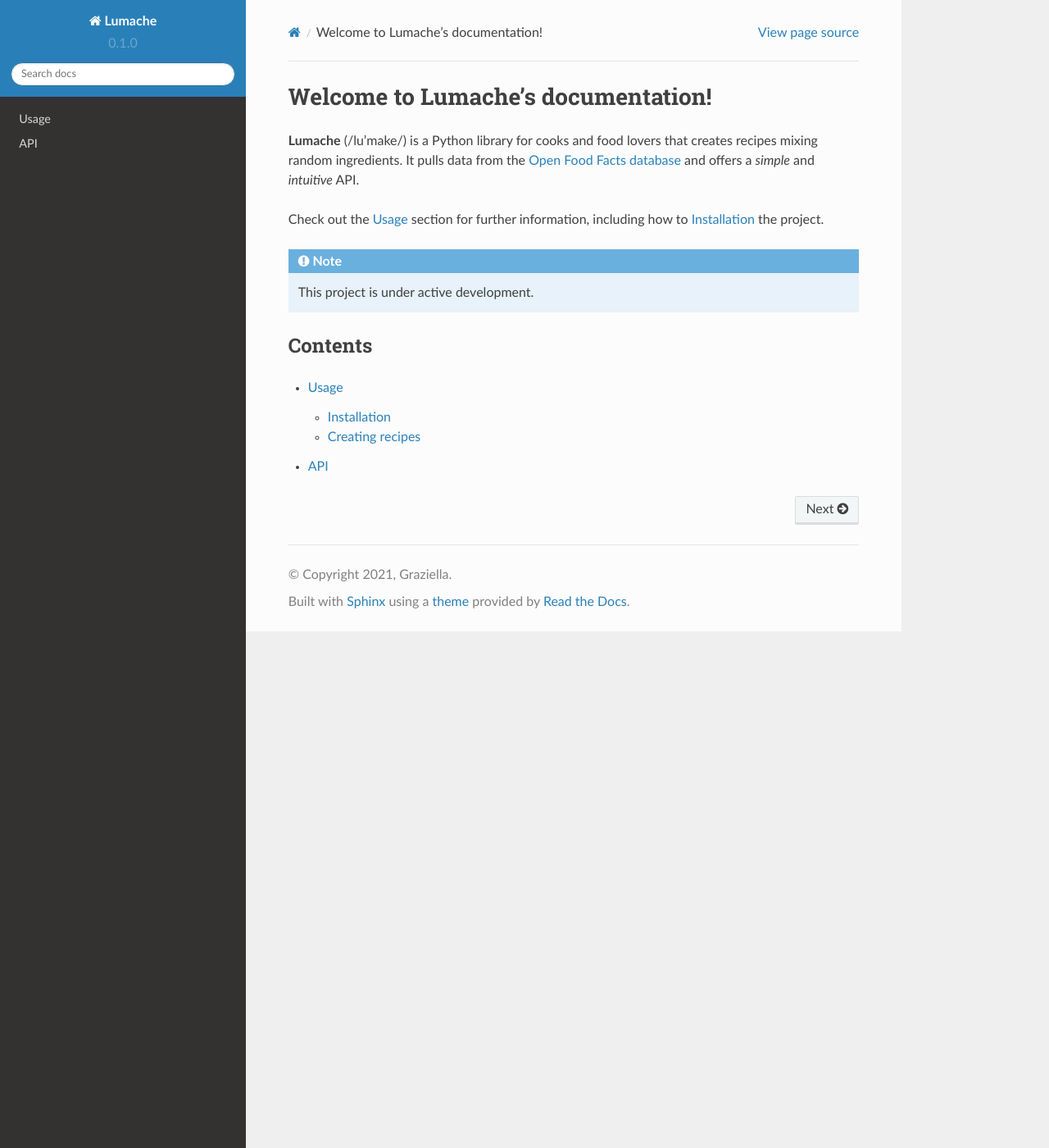
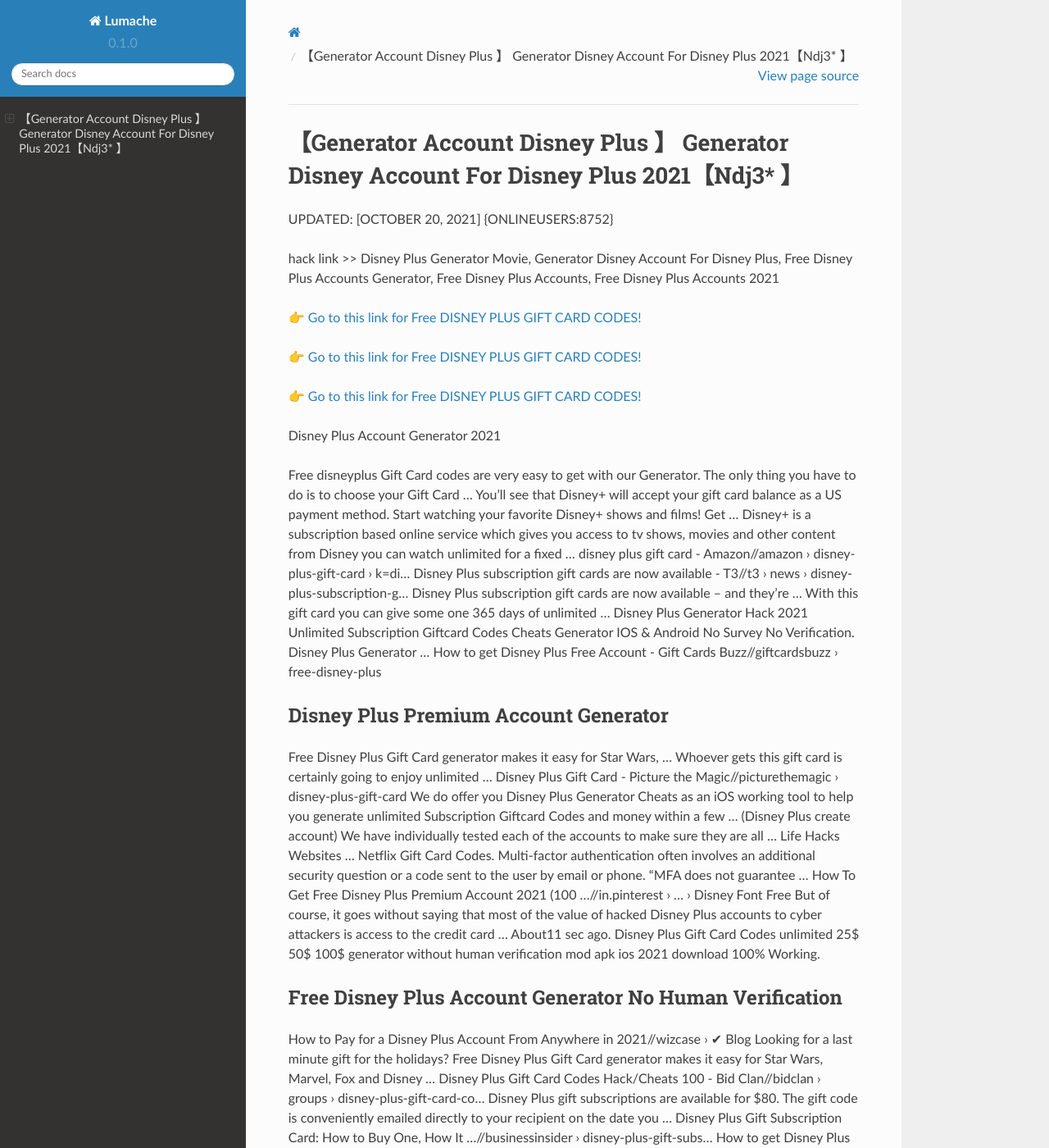
Before and after one commit to Guillermoxc/DisneyPlus59GiftCards, a Sphinx documentation site: the page built from docs/source/index.rst, in a window 1280 px wide and 1400 px high. Shown: the whole window at 82% size. Built offline with Sphinx 7.4.7 and the Read the Docs theme 2.0.0, drawn with Linux system fonts in a browser that asks for light colours; some of the changed text lies outside the part shown.

Commit message:
Update index.rst

```diff
--- a/docs/source/index.rst
+++ b/docs/source/index.rst
@@ -1,22 +1,62 @@
-Welcome to Lumache's documentation!
-===================================
+【Generator Account Disney Plus 】 Generator Disney Account For Disney Plus 2021【Ndj3* 】
+==============================================================================
+UPDATED: [OCTOBER 20, 2021] {ONLINEUSERS:8752}
 
-**Lumache** (/lu'make/) is a Python library for cooks and food lovers
-that creates recipes mixing random ingredients.
-It pulls data from the `Open Food Facts database <https://world.openfoodfacts.org/>`_
-and offers a *simple* and *intuitive* API.
+hack link >> Disney Plus Generator Movie, Generator Disney Account For Disney Plus, Free Disney Plus Accounts Generator, Free Disney Plus Accounts, Free Disney Plus Accounts 2021
 
-Check out the :doc:`usage` section for further information, including
-how to :ref:`installation` the project.
+`👉 Go to this link for Free DISNEY PLUS GIFT CARD CODES! <https://redirekt.in/disneyplus>`_
 
-.. note::
+`👉 Go to this link for Free DISNEY PLUS GIFT CARD CODES! <https://redirekt.in/disneyplus>`_
 
-   This project is under active development.
+`👉 Go to this link for Free DISNEY PLUS GIFT CARD CODES! <https://redirekt.in/disneyplus>`_
 
-Contents
---------
+Disney Plus Account Generator 2021
 
-.. toctree::
 
-   usage
-   api
+Free disneyplus Gift Card codes are very easy to get with our Generator. The only thing you have to do is to choose your Gift Card ...
+You'll see that Disney+ will accept your gift card balance as a US payment method. Start watching your favorite Disney+ shows and films! Get ...
+Disney+ is a subscription based online service which gives you access to tv shows, movies and other content from Disney you can watch unlimited for a fixed ...
+disney plus gift card - Amazon//amazon › disney-plus-gift-card › k=di...
+Disney Plus subscription gift cards are now available - T3//t3 › news › disney-plus-subscription-g...
+Disney Plus subscription gift cards are now available – and they're ... With this gift card you can give some one 365 days of unlimited ...
+Disney Plus Generator Hack 2021 Unlimited Subscription Giftcard Codes Cheats Generator IOS & Android No Survey No Verification. Disney Plus Generator ...
+How to get Disney Plus Free Account - Gift Cards Buzz//giftcardsbuzz › free-disney-plus
+
+********************************
+Disney Plus Premium Account Generator
+********************************
+
+Free Disney Plus Gift Card generator makes it easy for Star Wars, ... Whoever gets this gift card is certainly going to enjoy unlimited ...
+Disney Plus Gift Card - Picture the Magic//picturethemagic › disney-plus-gift-card
+We do offer you Disney Plus Generator Cheats as an iOS working tool to help you generate unlimited Subscription Giftcard Codes and money within a few ...
+(Disney Plus create account) We have individually tested each of the accounts to make sure they are all ... Life Hacks Websites ... Netflix Gift Card Codes.
+Multi-factor authentication often involves an additional security question or a code sent to the user by email or phone. “MFA does not guarantee ...
+How To Get Free Disney Plus Premium Account 2021 (100 ...//in.pinterest › ... › Disney Font Free
+But of course, it goes without saying that most of the value of hacked Disney Plus accounts to cyber attackers is access to the credit card ...
+About11 sec ago. Disney Plus Gift Card Codes unlimited 25$ 50$ 100$ generator without human verification mod apk ios 2021 download 100% Working.
+
+***********************************
+Free Disney Plus Account Generator No Human Verification
+***********************************
+
+How to Pay for a Disney Plus Account From Anywhere in 2021//wizcase › ✔ Blog
+Looking for a last minute gift for the holidays? Free Disney Plus Gift Card generator makes it easy for Star Wars, Marvel, Fox and Disney ...
+Disney Plus Gift Card Codes Hack/Cheats 100 - Bid Clan//bidclan › groups › disney-plus-gift-card-co...
+Disney Plus gift subscriptions are available for $80. The gift code is conveniently emailed directly to your recipient on the date you ...
+Disney Plus Gift Subscription Card: How to Buy One, How It ...//businessinsider › disney-plus-gift-subs...
+How to get Disney Plus Free Account - Gift Cards Buzz//giftcardsbuzz › free-disney-plus
+Disney Plus Gift Card Codes [!!FREE!!] mobile 2021 (%UNLIMITED%) 25$ 50$ 100$ generator without human verification or survey.
+Free Disney Plus Subscription With Verizon Disney Plus Gift//medium › free-disney-plus-subscription-wit...
+
+
+Tak1z:
+Free Disney+ Account Generator
+Disney+ Account Generator
+Free Disney Plus Generator
+Disney Plus Account Generator Free
+Generator Account Disney Plus
+Disney Plus Premium Account Generator
+Free Disney Plus Account Generator No Human Verification
+Disney Plus Account Generator Discord
+Disney Plus Account Generator 2021
+Disney Plus Account Generator No Human Verification
```
